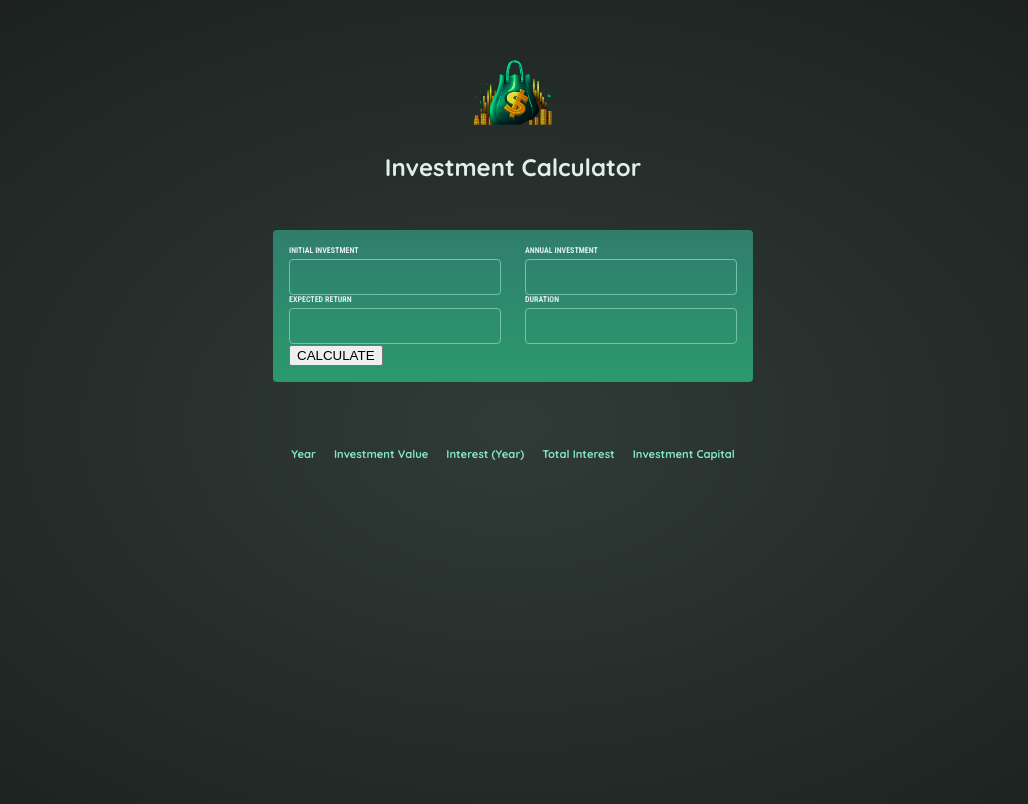
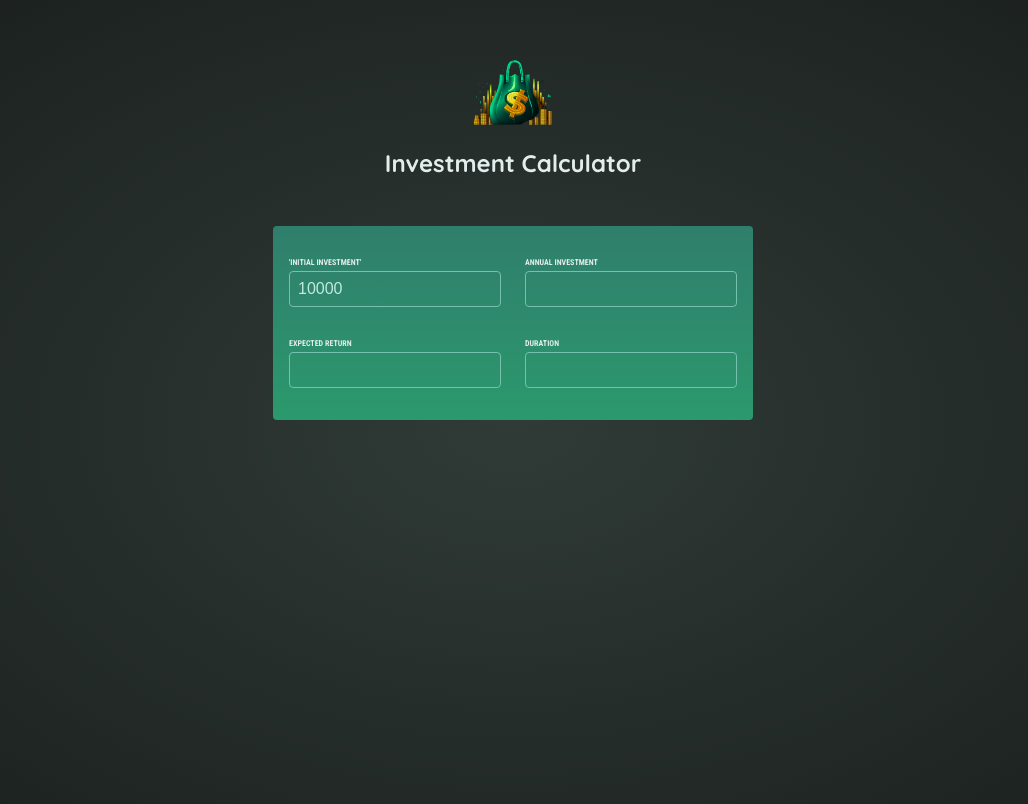
Before and after one commit to Breedlove-Jason/InvestmentCalculator, a React (Vite) app: page / in a window 1280 px wide. Shown: the top 804 px of the page, without its empty margins (127-1155 px from the left). Built offline with nearby package versions, Linux system fonts and the light colour scheme.

Commit message:
Rewrite the Inputs component to UserInput, total refactor

```diff
--- a/src/App.jsx
+++ b/src/App.jsx
@@ -1,16 +1,12 @@
-import Header from "./components/Header/Header.jsx";
-import Inputs from "./components/Inputs/Inputs.jsx";
+import Header from './components/Header/Header.jsx';
+import UserInput from './components/UserInput/UserInput.jsx';
 
 function App() {
   return (
-    <div>
+    <>
       <Header />
-      <Inputs />
-      {/*<Inputs label={"INITIAL INVESTMENT"} />*/}
-      {/*<Inputs label={"ANNUAL INVESTMENT"} />*/}
-      {/*<Inputs label={"EXPECTED RETURN"} />*/}
-      {/*<Inputs label={"DURATION"} />*/}
-    </div>
+      <UserInput />
+    </>
   );
 }
 
--- a/src/components/Header/Header.jsx
+++ b/src/components/Header/Header.jsx
@@ -1,13 +1,13 @@
 import React from 'react';
-import InvestmentLogo from "/investment-calculator-logo.png"
+import InvestmentLogo from '../../assets/investment-calculator-logo.png';
 
 function Header() {
-    return (
-        <section id="header">
-            <img src={InvestmentLogo} alt="Investment Calculator Logo" />
-            <h1>Investment Calculator</h1>
-        </section>
-    );
+  return (
+    <header id="header">
+      <img src={InvestmentLogo} alt="Investment Calculator Logo" />
+      <h1>Investment Calculator</h1>
+    </header>
+  );
 }
 
 export default Header;
--- a/src/components/Inputs/Inputs.jsx
+++ /dev/null
@@ -1,94 +0,0 @@
-import React, { useState } from 'react';
-import {
-  calculateInvestmentResults,
-  formatter,
-} from '../../util/investment.js';
-import ResultsTable from '../ResultsTable/ResultsTable.jsx';
-
-function Inputs() {
-  const [investment, setInvestment] = useState({
-    initialInvestment: '',
-    annualInvestment: '',
-    expectedReturn: '',
-    duration: '',
-  });
-  const [results, setResults] = useState([]);
-
-  function handleChange(e) {
-    setInvestment({
-      ...investment,
-      [e.target.name]: !NaN ? parseFloat(e.target.value) : 0,
-    });
-  }
-  function handleSubmit(e) {
-    e.preventDefault();
-    const investmentResults = calculateInvestmentResults({
-      initialInvestment: parseFloat(investment.initialInvestment),
-      annualInvestment: parseFloat(investment.annualInvestment),
-      expectedReturn: parseFloat(investment.expectedReturn),
-      duration: parseFloat(investment.duration),
-    });
-
-    setResults(investmentResults);
-    resetForm();
-  }
-  function resetForm() {
-    setInvestment({
-      initialInvestment: '',
-      annualInvestment: '',
-      expectedReturn: '',
-      duration: '',
-    });
-  }
-
-  return (
-    <>
-      <form id={'user-input'} onSubmit={handleSubmit}>
-        <div className={'input-group'}>
-          <div>
-            <label htmlFor={'INITIAL-INVESTMENT'}>{'INITIAL INVESTMENT'}</label>
-            <input
-              type={'number'}
-              name={'initialInvestment'}
-              value={investment.initialInvestment}
-              onChange={handleChange}
-            />
-          </div>
-          <div>
-            <label htmlFor={'ANNUAL-INVESTMENT'}>{'ANNUAL INVESTMENT'}</label>
-            <input
-              type={'number'}
-              name={'annualInvestment'}
-              value={investment.annualInvestment}
-              onChange={handleChange}
-            />
-          </div>
-        </div>
-        <div className={'input-group'}>
-          <div>
-            <label htmlFor={'EXPECTED-RETURN'}>{'EXPECTED RETURN'}</label>
-            <input
-              type={'number'}
-              name={'expectedReturn'}
-              value={investment.expectedReturn}
-              onChange={handleChange}
-            />
-          </div>
-          <div>
-            <label htmlFor={'DURATION'}>{'DURATION'}</label>
-            <input
-              type={'number'}
-              name={'duration'}
-              value={investment.duration}
-              onChange={handleChange}
-            />
-          </div>
-        </div>
-        <button type={'submit'}>{'CALCULATE'}</button>
-      </form>
-      <ResultsTable data={results} />
-    </>
-  );
-}
-
-export default Inputs;
--- /dev/null
+++ b/src/components/UserInput/UserInput.jsx
@@ -0,0 +1,73 @@
+import React, { useState } from 'react';
+
+function UserInput() {
+  const [userInput, setUserInput] = useState({
+    initialInvestment: 10000,
+    annualInvestment: 1200,
+    expectedReturn: 6,
+    duration: 10,
+  });
+
+  function handleChange(inputIdentifier, newValue) {
+    setUserInput((prevUserInput) => {
+      return {
+        ...prevUserInput,
+        [inputIdentifier]: newValue,
+      };
+    });
+  }
+
+  return (
+    <section id={'user-input'}>
+      <div className={'input-group'}>
+        <p>
+          <label>'Initial Investment'</label>
+          <input
+            type={'number'}
+            name={'initialInvestment'}
+            required
+            value={userInput.initialInvestment}
+            onChange={(event) =>
+              handleChange('initialInvestment', event.target.value)
+            }
+          />
+        </p>
+        <p>
+          <label>Annual Investment</label>
+          <input
+            type={'number'}
+            name={'annualInvestment'}
+            required
+            onChange={(event) =>
+              handleChange('annualInvestment', event.target.value)
+            }
+          />
+        </p>
+      </div>
+      <div className="input-group">
+        <p>
+          <label>Expected Return</label>
+          <input
+            type={'number'}
+            name={'expectedReturn'}
+            required
+            onChange={(event) =>
+              handleChange('expectedReturn', event.target.value)
+            }
+          />
+        </p>
+        <p>
+          <label>Duration</label>
+          <input
+            type={'number'}
+            name={'duration'}
+            required
+            onChange={(event) => handleChange('duration', event.target.value)}
+          />
+        </p>
+      </div>
+    </section>
+  );
+}
+
+export default UserInput;
```
